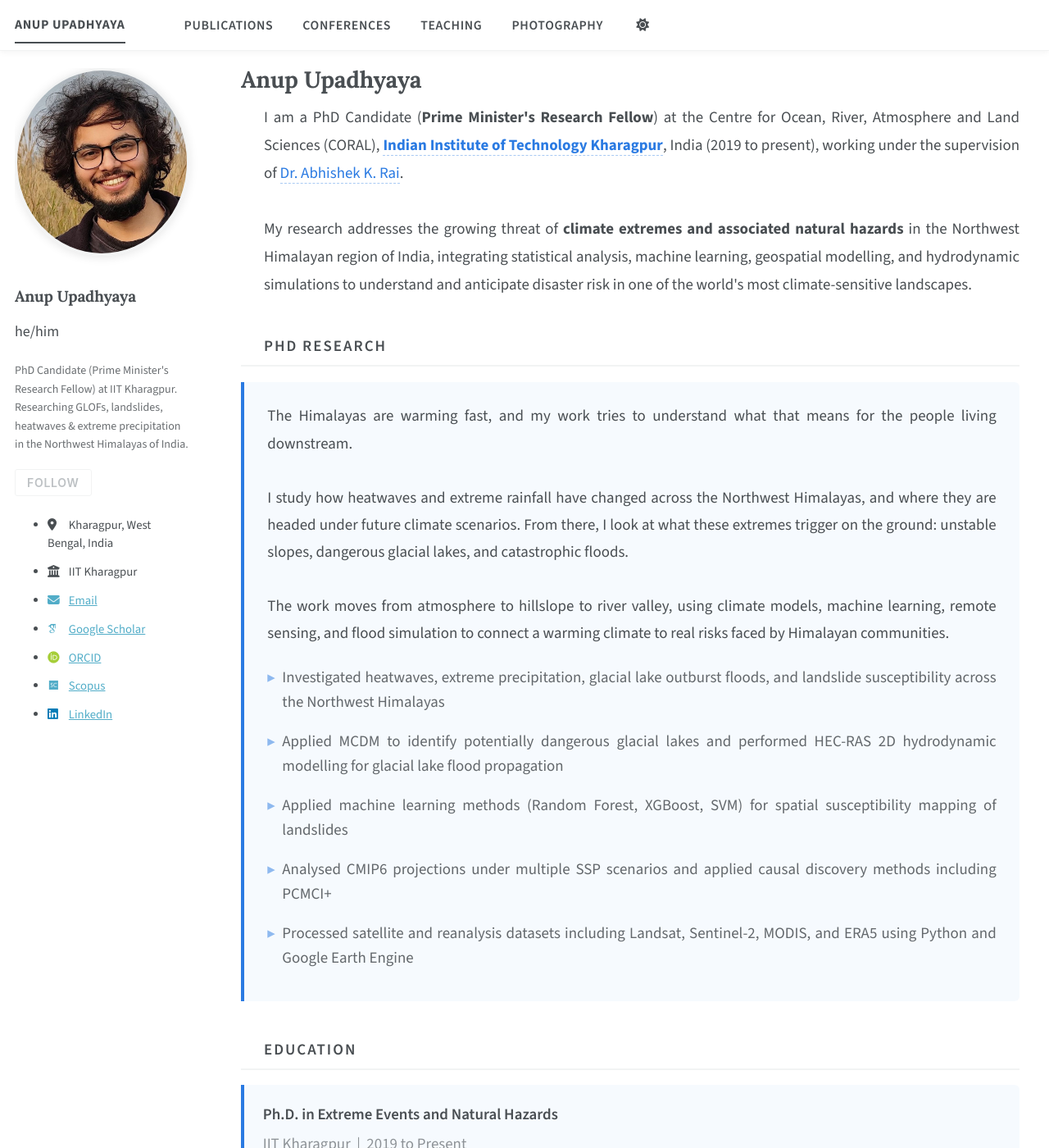
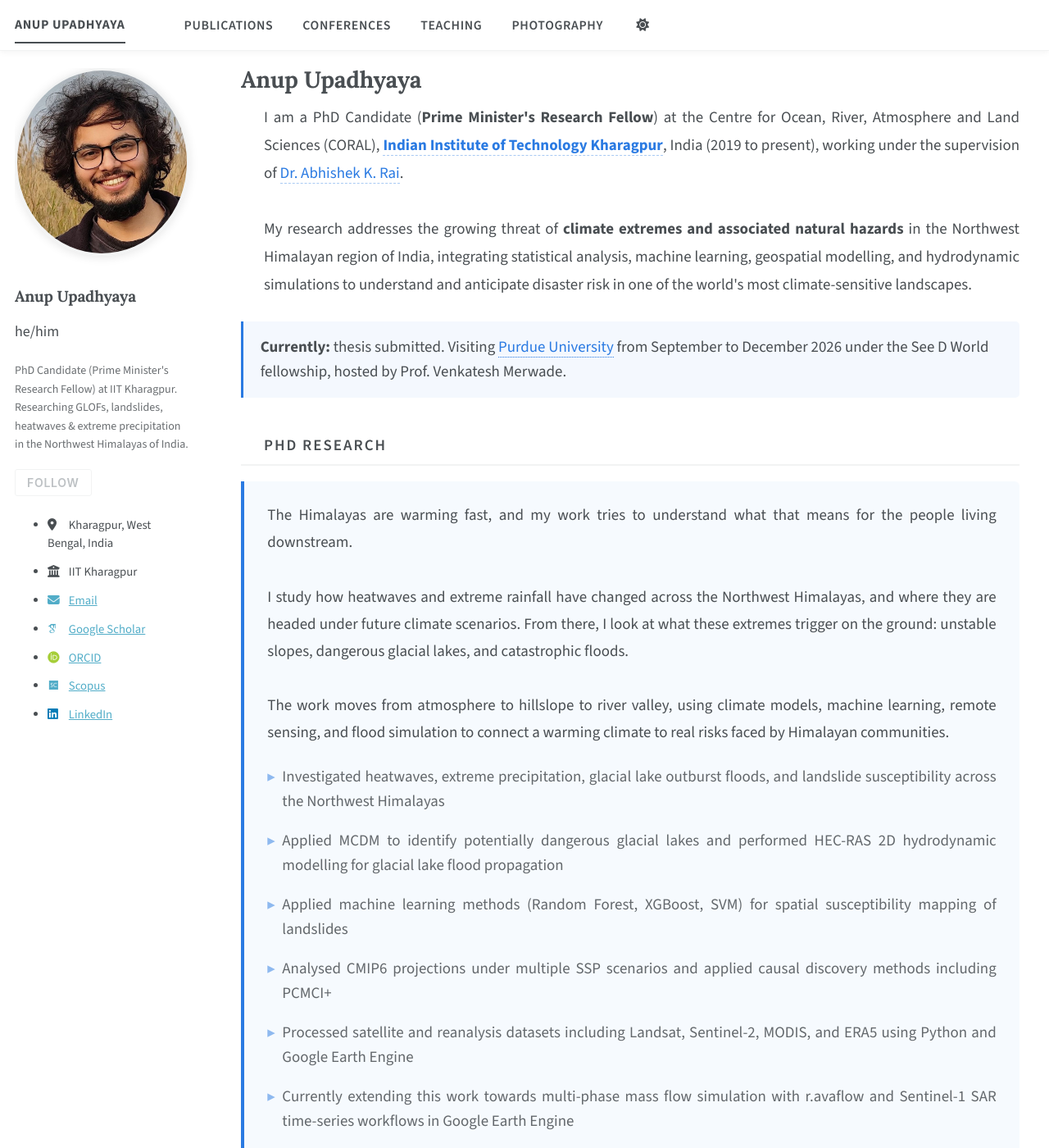
Before and after one commit to anupupadhyaya/anupupadhyaya.github.io, a Jekyll site: the page built from _pages/about.md, in a window 1280 px wide and 1400 px high. Shown: the whole window at 82% size. Built offline with Jekyll 4.4.1, drawn with Linux system fonts in a browser that asks for light colours; some web fonts are replaced; a script bundle is joined from its source files by our own code; library files that are not in the unit come from our copies; some of the changed text lies outside the part shown.

Commit message:
Update about.md

```diff
--- a/_pages/about.md
+++ b/_pages/about.md
@@ -157,6 +157,36 @@ redirect_from:
   opacity: 0.6;
 }
 
+.status-notice {
+  margin: 1.4em 0 0.4em;
+  padding: 0.85em 1.1em;
+  font-size: 0.88em;
+  line-height: 1.6;
+  border-left: 3px solid #2a7ae2;
+  background: rgba(42,122,226,0.05);
+  border-radius: 0 5px 5px 0;
+  color: var(--global-text-color);
+}
+.status-notice a {
+  color: #2a7ae2;
+  text-decoration: none;
+  border-bottom: 1px dotted #2a7ae2;
+}
+
+.work-flag {
+  display: inline-block;
+  font-size: 0.62em;
+  letter-spacing: 1.5px;
+  text-transform: uppercase;
+  font-weight: 600;
+  padding: 2px 8px;
+  margin-left: 8px;
+  border-radius: 20px;
+  vertical-align: middle;
+  background: rgba(46,160,67,0.12);
+  color: #2ea043;
+}
+
 /* ── Achievements ── */
 .achieve-wrapper {
   padding-left: 28px;
@@ -263,6 +293,11 @@ geospatial modelling, and hydrodynamic simulations to understand and anticipate
 in one of the world's most climate-sensitive landscapes.
 </div>
 
+<div class="status-notice">
+  <strong>Currently:</strong> thesis submitted. Visiting <a href="https://engineering.purdue.edu/CCE" target="_blank">Purdue University</a>
+  from September to December 2026 under the See D World fellowship, hosted by Prof. Venkatesh Merwade.
+</div>
+
 <div class="about-section-title">PhD Research</div>
 
 <div class="research-card">
@@ -284,6 +319,7 @@ to real risks faced by Himalayan communities.
   <li>Applied machine learning methods (Random Forest, XGBoost, SVM) for spatial susceptibility mapping of landslides </li>
   <li>Analysed CMIP6 projections under multiple SSP scenarios and applied causal discovery methods including PCMCI+</li>
   <li>Processed satellite and reanalysis datasets including Landsat, Sentinel-2, MODIS, and ERA5 using Python and Google Earth Engine</li>
+  <li>Currently extending this work towards multi-phase mass flow simulation with r.avaflow and Sentinel-1 SAR time-series workflows in Google Earth Engine</li>
 
 </ul>
 </div>
@@ -317,6 +353,15 @@ to real risks faced by Himalayan communities.
 
 
 <div class="work-card featured">
+  <div class="work-title">Visiting Researcher <span class="work-flag">Upcoming</span></div>
+  <div class="work-org">Lyles School of Civil and Construction Engineering, Purdue University, USA &nbsp;|&nbsp; September to December 2026</div>
+  <ul class="work-points">
+    <li>Hosted by Prof. Venkatesh Merwade under the See D World fellowship (702 Scheme), IIT Kharagpur</li>
+    <li>Independent research on hydrology and climate, with a departmental seminar and collaboration meetings</li>
+  </ul>
+</div>
+
+<div class="work-card featured">
   <div class="work-title">PhD Research Fellow</div>
   <div class="work-org">IIT Kharagpur &nbsp;|&nbsp; July 2019 to Present</div>
   <ul class="work-points">
@@ -346,6 +391,30 @@ to real risks faced by Himalayan communities.
 <div class="about-section-title">Academic Achievements</div>
 
 <div class="achieve-wrapper">
+  <div class="achieve-item">
+    <div class="achieve-text">
+      <strong>SLET North East 2026</strong>
+      <span class="achieve-detail">Earth, Atmospheric, Ocean and Planetary Sciences · State Level Eligibility Test for Assistant Professor, North Eastern Region</span>
+    </div>
+    <div class="achieve-year">2026</div>
+  </div>
+
+  <div class="achieve-item">
+    <div class="achieve-text">
+      <strong>See D World Fellowship</strong>
+      <span class="achieve-detail">702 Scheme, IIT Kharagpur, supporting a research visit to Purdue University</span>
+    </div>
+    <div class="achieve-year">2026</div>
+  </div>
+
+  <div class="achieve-item">
+    <div class="achieve-text">
+      <strong>IAEG YEG Travel Grant</strong>
+      <span class="achieve-detail">Young Engineering Geologists Group, IAEG, for the 5th IAEG International Summer School</span>
+    </div>
+    <div class="achieve-year">2026</div>
+  </div>
+
   <div class="achieve-item">
     <div class="achieve-text">
       <strong>Best Oral Presentation Award</strong>
@@ -423,6 +492,7 @@ to real risks faced by Himalayan communities.
       <span class="skill-tag">Landsat</span>
       <span class="skill-tag">Sentinel-2</span>
       <span class="skill-tag">MODIS</span>
+      <span class="skill-tag">Sentinel-1 SAR</span>
       <span class="skill-tag">ASTER DEM</span>
       <span class="skill-tag">SRTM</span>
       <span class="skill-tag">ALOS PALSAR</span>
@@ -443,6 +513,7 @@ to real risks faced by Himalayan communities.
     <div class="skill-tags">
       <span class="skill-tag">MCDM</span>
       <span class="skill-tag">HEC-RAS 2D</span>
+      <span class="skill-tag">r.avaflow</span>
       <span class="skill-tag">Random Forest</span>
       <span class="skill-tag">XGBoost</span>
       <span class="skill-tag">SVM</span>
```
